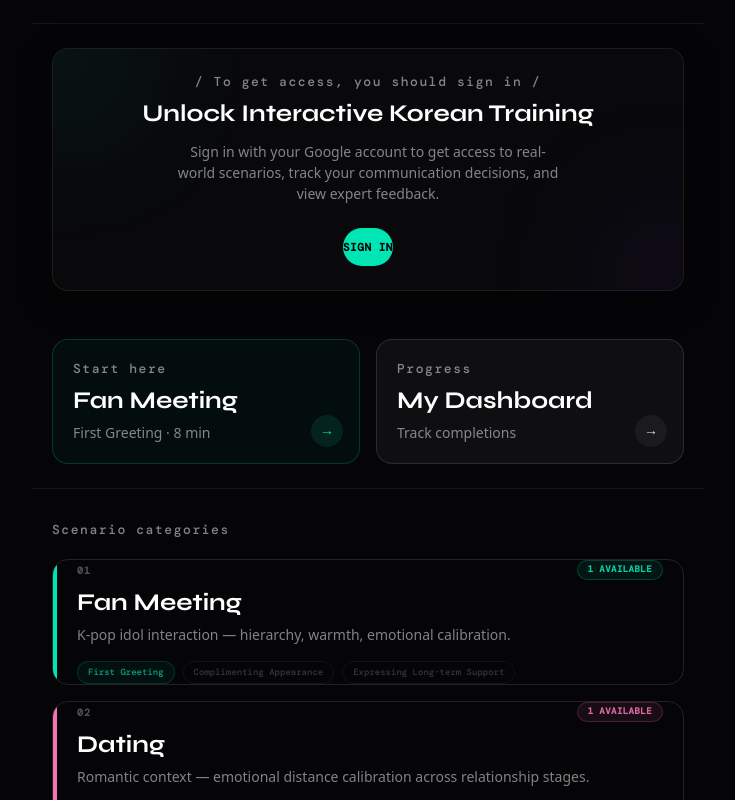
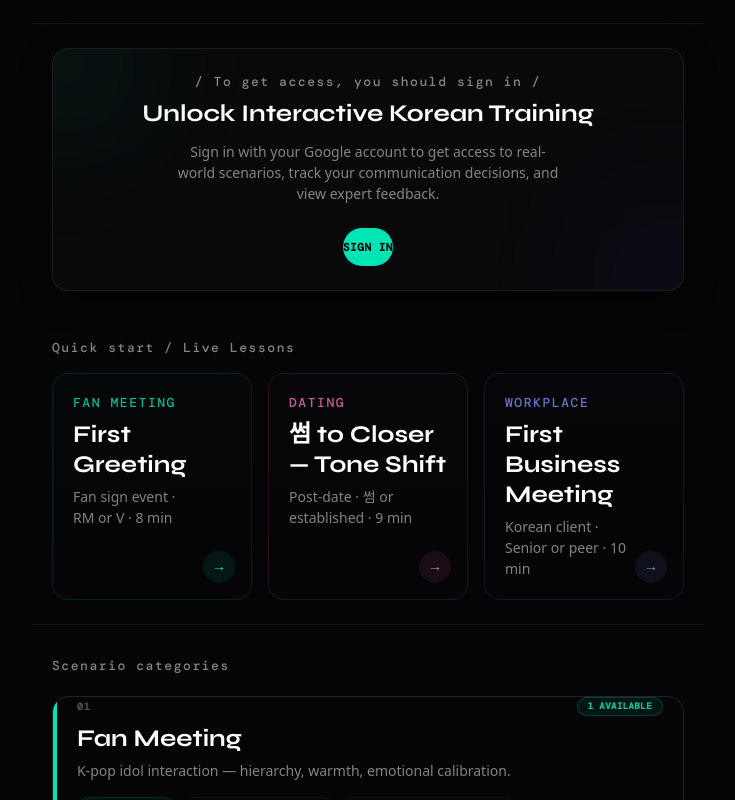
Before and after one commit to vineyardgr0-sudo/aliensaileen, a Next.js app: page / in a window 1280 px wide. Shown: the part 475-1275 px from the top of the page, without its empty margins (272-1007 px from the left). Built offline with nearby package versions, Linux system fonts and the light colour scheme; no server answers; a web font is replaced by a local one.

Commit message:
fix: show all 3 live lessons on homepage quick start

```diff
--- a/app/page.tsx
+++ b/app/page.tsx
@@ -115,37 +115,58 @@ export default async function HomePage() {
 
         {/* ── QUICK START CTA ── */}
         <section className="px-5 py-6 border-b border-b-dim">
-          <div className="grid grid-cols-1 sm:grid-cols-2 gap-4">
+          <style>{`
+            .quick-start-card {
+              transition: all 0.3s cubic-bezier(0.4, 0, 0.2, 1);
+            }
+            .quick-start-card:hover {
+              border-color: var(--lesson-color) !important;
+              box-shadow: 0 0 20px var(--lesson-glow-color);
+              transform: translateY(-2px);
+            }
+          `}</style>
+          <p className="font-caption text-t400 mb-4">Quick start / Live Lessons</p>
+          <div className="grid grid-cols-1 sm:grid-cols-3 gap-4">
+            {CATEGORIES.flatMap((cat) =>
+              cat.lessons
+                .filter((l) => l.status === "live")
+                .map((lesson) => (
                   <Link
-              href="/learn/fan_meeting/FM_001"
-              className="group relative p-5 bg-mint/[0.04] border border-mint/20 rounded-2xl hover:bg-mint/[0.08] hover:border-mint/35 hover:shadow-[0_0_12px_rgba(0,229,180,0.15)] transition-all min-h-[110px] flex flex-col justify-between"
+                    key={lesson.id}
+                    href={`/learn/${cat.id}/${lesson.id}`}
+                    className="quick-start-card group relative p-5 bg-white/[0.01] border border-white/[0.08] rounded-2xl min-h-[130px] flex flex-col justify-between overflow-hidden"
+                    style={{
+                      borderColor: `${cat.color}20`,
+                      background: `linear-gradient(180deg, ${cat.color}03 0%, transparent 100%)`,
+                      ["--lesson-color" as any]: cat.color,
+                      ["--lesson-glow-color" as any]: `${cat.color}15`,
+                    }}
                   >
                     <div>
-                <p className="font-caption text-mint/60 mb-2">Start here</p>
-                <p className="font-headline text-t100 mb-1.5 group-hover:text-mint transition-colors">
-                  Fan Meeting
+                      <p
+                        className="font-caption mb-2 text-xs font-semibold tracking-wider uppercase"
+                        style={{ color: `${cat.color}d0` }}
+                      >
+                        {cat.name}
                       </p>
-                <p className="font-body-sm text-t300">First Greeting · 8 min</p>
+                      <h3 className="font-headline text-t100 mb-1.5 transition-colors group-hover:text-white">
+                        {lesson.title}
+                      </h3>
+                      <p className="font-body-sm text-t300 pr-8">
+                        {lesson.sub.split(" · ").slice(0, -1).join(" · ")} · {lesson.estimated_minutes} min
+                      </p>
                     </div>
-              <div className="absolute right-4 bottom-4 w-8 h-8 rounded-full bg-mint/10 group-hover:bg-mint/20 flex items-center justify-center transition-colors">
-                <span className="text-mint text-sm">→</span>
+                    <div
+                      className="absolute right-4 bottom-4 w-8 h-8 rounded-full flex items-center justify-center transition-all duration-300 group-hover:scale-110"
+                      style={{
+                        background: `${cat.color}15`,
+                      }}
+                    >
+                      <span style={{ color: cat.color }} className="text-sm font-bold">→</span>
                     </div>
                   </Link>
-            <Link
-              href="/dashboard"
-              className="group relative p-5 bg-s1 border border-b-mid rounded-2xl hover:border-b-hi hover:bg-white/[0.02] hover:shadow-[0_0_12px_rgba(255,255,255,0.04)] transition-all min-h-[110px] flex flex-col justify-between"
-            >
-              <div>
-                <p className="font-caption text-t400 mb-2">Progress</p>
-                <p className="font-headline text-t100 mb-1.5 group-hover:text-mint transition-colors">
-                  My Dashboard
-                </p>
-                <p className="font-body-sm text-t300">Track completions</p>
-              </div>
-              <div className="absolute right-4 bottom-4 w-8 h-8 rounded-full bg-white/[0.05] group-hover:bg-white/[0.1] flex items-center justify-center transition-colors">
-                <span className="text-t200 text-sm">→</span>
-              </div>
-            </Link>
+                ))
+            )}
           </div>
         </section>
 
```
Lines whose indentation alone changed are shown as unchanged.
